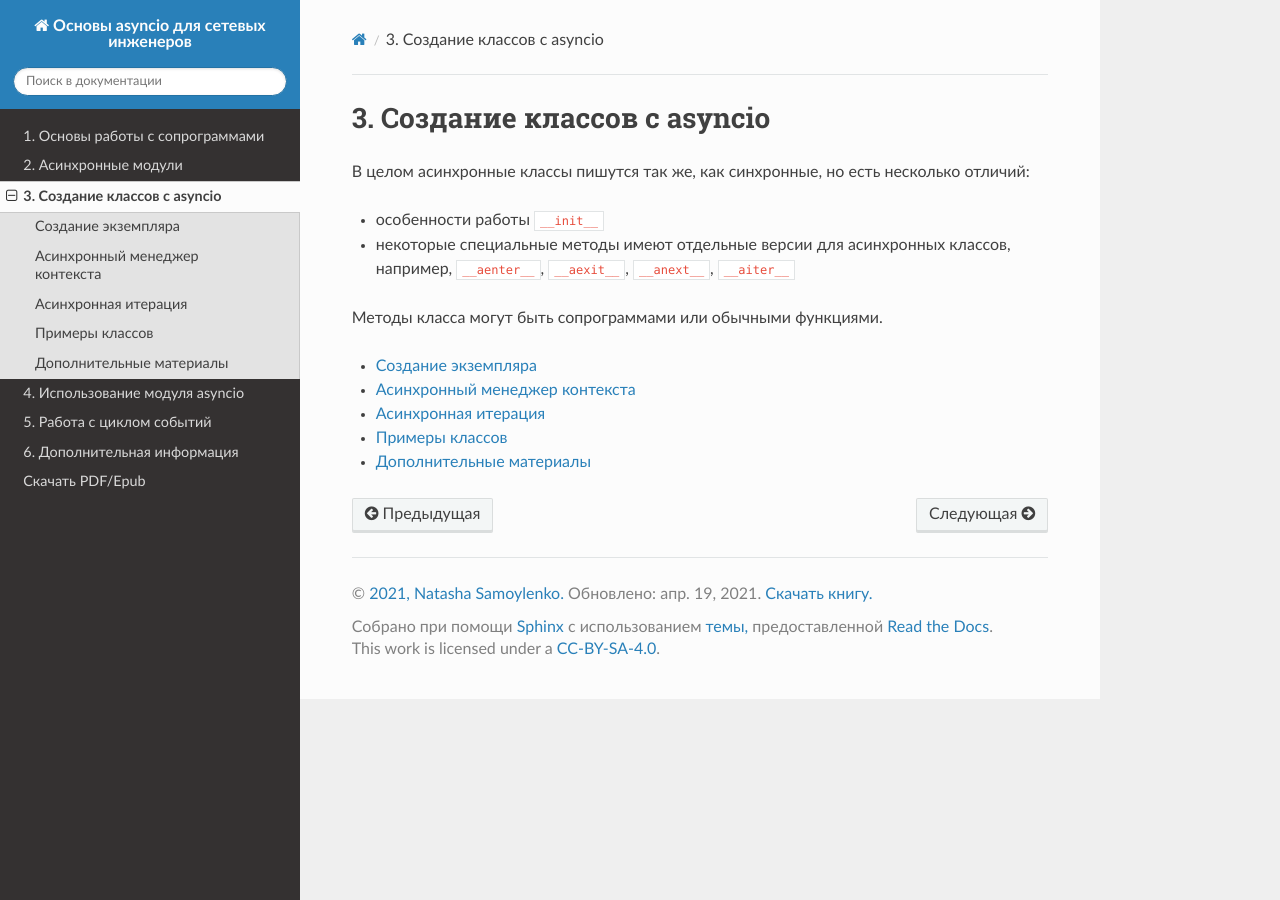
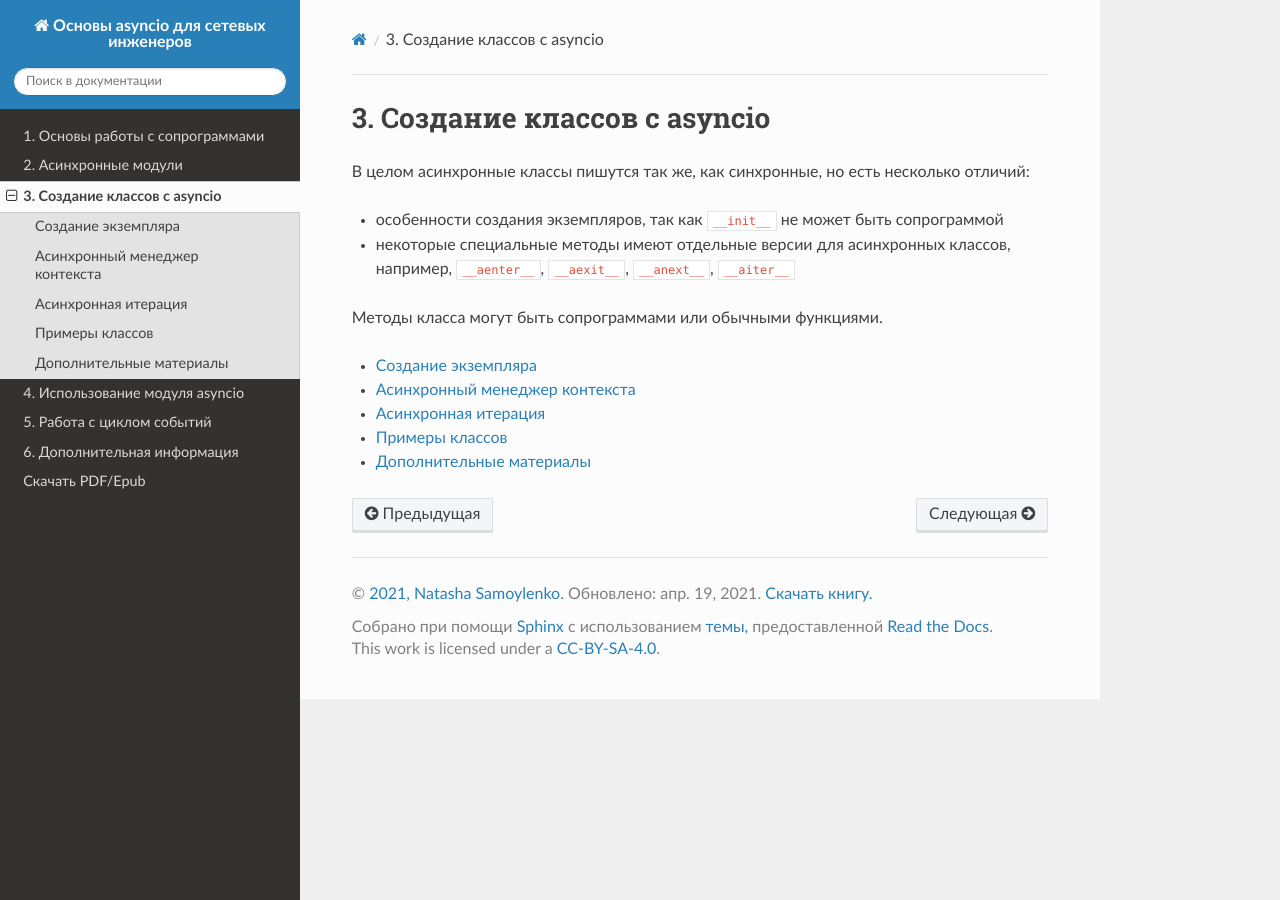
Before and after one commit to natenka/asyncpyneng-book, a Sphinx documentation site: the page built from docs/source/book/classes/index.rst, in a window 1280 px wide. Built offline with Sphinx 7.4.7 and the Read the Docs theme 2.0.0, drawn with Linux system fonts in a browser that asks for light colours; pages that are not in the unit, such as notebooks, are missing from menus.

Commit message:
small fix chapter 3

```diff
--- a/docs/source/book/classes/index.rst
+++ b/docs/source/book/classes/index.rst
@@ -4,7 +4,7 @@
 В целом асинхронные классы пишутся так же, как синхронные, но есть несколько
 отличий:
 
-* особенности работы ``__init__``
+* особенности создания экземпляров, так как ``__init__`` не может быть сопрограммой
 * некоторые специальные методы имеют отдельные версии для асинхронных классов,
   например, ``__aenter__``, ``__aexit__``, ``__anext__``, ``__aiter__``
 
```
